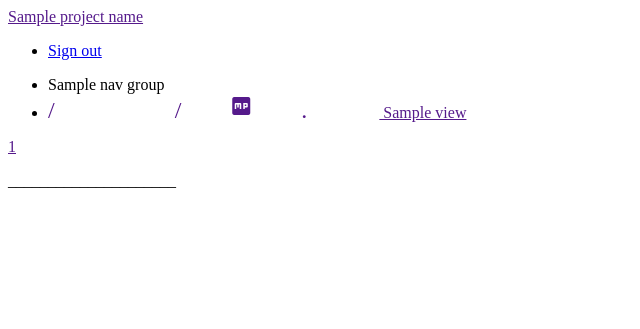
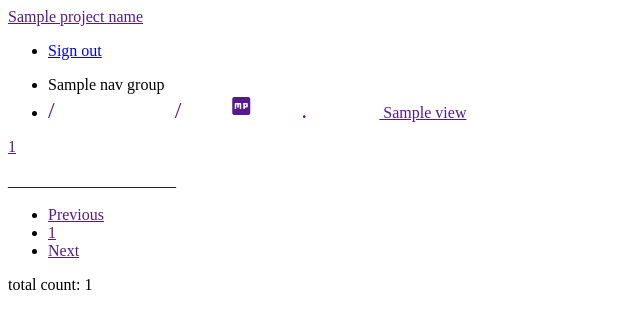
Before and after one commit to Arfey/aiohttp_admin2, a Python web app: template aiohttp_admin2/templates/admin/list.html in a window 1280 px wide. Shown: the top 329 px of the page, without its empty margins (0-640 px from the left). Run offline with Jinja, Linux system fonts and the light colour scheme; the template is opened without the code that fills it: most values are stand-ins (such as "Sample title", 1, 10 or a date in 2020).

Commit message:
feat: added paggination block

```diff
--- a/aiohttp_admin2/base.py
+++ b/aiohttp_admin2/base.py
@@ -3,6 +3,7 @@ from collections import defaultdict
 from typing import (
     List,
 )
+from urllib.parse import urlencode
 
 import aiohttp_jinja2
 import jinja2
@@ -49,6 +50,7 @@ class Admin:
         env.globals.update({
             "project_name": self.name,
             "nav_groups": nav_groups,
+            "pageUrl": lambda page, params: f'?{urlencode({"page": page, **params})}'
         })
 
     def set_views(self, admin: web.Application) -> None:
--- a/aiohttp_admin2/templates/admin/list.html
+++ b/aiohttp_admin2/templates/admin/list.html
@@ -1,12 +1,25 @@
 {% extends 'admin/base.html' %}
+{% from "admin/paggination.html" import paggination %}
 
 
 {% block main %}
 <div class="wrapper">
 {% include 'admin/list_action_buttons.html' %}
-{%- for obj in list %}
+{%- for obj in list.list_result %}
 <a href="{{ url(edit_url_name, id=obj.user_id)}}">{{obj.user_id}}</a>
 <p>_____________________</p>
 {%- endfor %}
+
+<!-- paggination -->
+{{
+    paggination(
+        list.active_page,
+        list.count_items,
+        list.has_next,
+        list.has_prev,
+        list.per_page,
+    )
+}}
+
 </div>
 {% endblock %}
--- a/aiohttp_admin2/templates/admin/list_action_buttons.html
+++ b/aiohttp_admin2/templates/admin/list_action_buttons.html
@@ -1,8 +1,8 @@
 <div class="container">
     {%- if view.can_edit %}
     <div class="row justify-content-end">
-        <div class="col-1">
-            <a class="btn btn-success" href="{{ url(create_url_name) }}">Create</a>
+        <div>
+            <a class="btn btn-success action-button" href="{{ url(create_url_name) }}">Create</a>
         </div>
     </div>
     {%- endif %}
--- /dev/null
+++ b/aiohttp_admin2/templates/admin/paggination.html
@@ -0,0 +1,70 @@
+<!-- simpel link -->
+{% macro item(index, active, query_args={}) %}
+    <li class="page-item {% if index == active %}active{% endif%}">
+        <a class="page-link" href="{{ pageUrl(index, query_args) }}">
+            {{ index }}
+        </a>
+    </li>
+{% endmacro %}
+
+<!-- three dots -->
+{% macro empty_item() %}
+    <li class="page-item disabled">
+        <a class="page-link" role="button">
+            ...
+        </a>
+    </li>
+{% endmacro %}
+
+<!-- paggination block -->
+{% macro paggination(page, count, has_next, has_prev, per_page, query_args={}, size=5) -%}
+    <nav class="paggination">
+        <ul class="pagination">
+            <!-- prev -->
+            <li class="page-item {% if not has_prev %}disabled{% endif %}">
+                <a class="page-link" href="{{ pageUrl(page - 1, query_args) }}">
+                    Previous
+                </a>
+            </li>
+            <!-- items -->
+            {%- with count_of_pages=(count / per_page)|round(0, 'ceil')|int %}
+            {% if count_of_pages <= size %}
+                <!-- 1 2 3 4 5 -->
+                {% for i in range(1, count_of_pages + 1) %}
+                    {{ item(i, page) }}
+                {% endfor %}
+            {% elif page < size  %}
+                <!-- 1 2 3 ... 10 -->
+                {% for i in range(1, size + 1) %}
+                    {{ item(i, page) }}
+                {% endfor %}
+                {{ empty_item() }}
+                {{ item(count_of_pages, page) }}
+            {% elif count_of_pages - page < size - 1 %}
+                <!-- 1 ... 7 8 9 -->
+                {{ item(1, page) }}
+                {{ empty_item() }}
+                {% for i in range(count_of_pages - size + 1, count_of_pages + 1) %}
+                    {{ item(i, page) }}
+                {% endfor %}
+            {% else %}
+                <!-- 1 ... 5 6 7 ... 14 -->
+                {{ item(1, page) }}
+                {{ empty_item() }}
+                {% for i in range(page - 2, page + 3) %}
+                    {{ item(i, page) }}
+                {% endfor %}
+                {{ empty_item() }}
+                {{ item(count_of_pages, page) }}
+            {% endif %}
+            {% endwith %}
+            <!-- next -->
+            <li class="page-item {% if not has_next %}disabled{% endif %}">
+                <a class="page-link" href="{{ pageUrl(page + 1, query_args) }}">
+                    Next
+                </a>
+            </li>
+        </ul>
+        <p class="paggination__count">total count: {{ count }}</p>
+    </nav>
+{%- endmacro %}
```
Also changed, not shown: aiohttp_admin2/static/css/base.css (+18 -1 lines), aiohttp_admin2/views/base.py (+9 -1 lines), aiohttp_admin2/views/model_view/postgres.py (+40 -2 lines), 1 other file.
